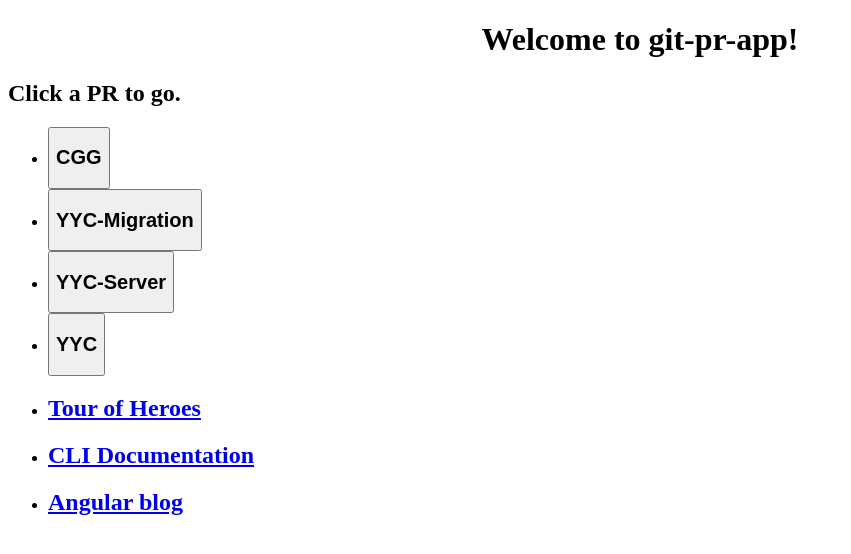
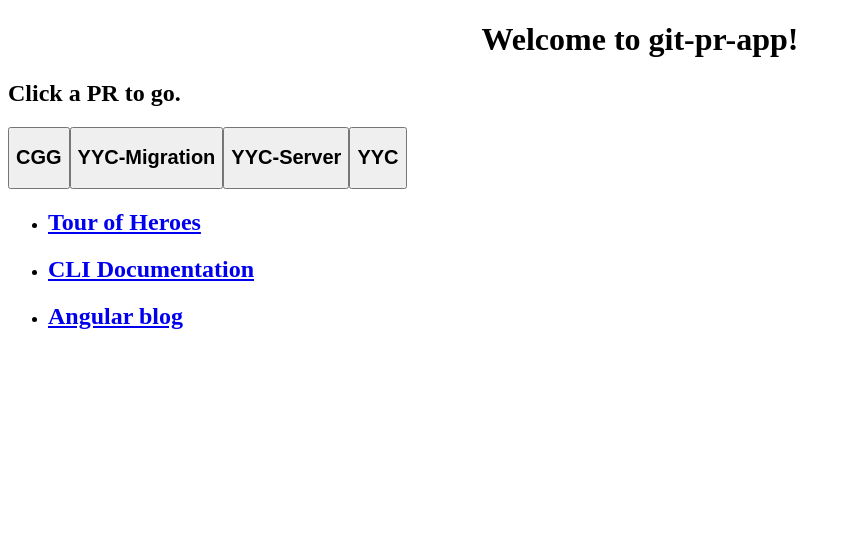
Before and after one commit to Methodician/git-pr-app, an Angular app: page / in a window 1280 px wide. Shown: the top 554 px of the page, without its empty margins (0-851 px from the left). Built offline with nearby package versions, Linux system fonts and the light colour scheme.

Commit message:
Got working with David's

```diff
--- a/package.json
+++ b/package.json
@@ -19,6 +19,7 @@
     "@angular/platform-browser": "~8.0.0",
     "@angular/platform-browser-dynamic": "~8.0.0",
     "@angular/router": "~8.0.0",
+    "pr-monitor": "^0.3.0",
     "rxjs": "~6.4.0",
     "tslib": "^1.9.0",
     "zone.js": "~0.9.1"
--- a/src/app/github.service.ts
+++ b/src/app/github.service.ts
@@ -1,22 +1,30 @@
 import { Injectable } from "@angular/core";
-import { HttpClient, HttpHeaders } from "@angular/common/http";
 import { environment as env } from "../environments/environment";
-import { retry } from "rxjs/operators";
+import * as prs from "pr-monitor";
 
 @Injectable({
   providedIn: "root"
 })
 export class GithubService {
   token = env.githubKey;
-  headers = new HttpHeaders({ Authorization: `token ${this.token}` });
 
-  constructor(private http: HttpClient) {}
+  getAllPulls = async () => {
+    const repos = env.repos.map(repo => repo.path);
+    console.log("repos", repos);
+    try {
+      const data = await prs(env.githubKey, repos, { count: false });
 
-  getRepoPulls = repo => {
-    return this.http
-      .get(this.pullsURLFromRepo(repo), { headers: this.headers })
-      .pipe(retry(3));
+      console.log(data);
+    } catch (error) {
+      console.error(error);
+    }
   };
+
+  // getRepoPulls = repo => {
+  //   return this.http
+  //     .get(this.pullsURLFromRepo(repo), { headers: this.headers })
+  //     .pipe(retry(3));
+  // };
 
   // HELPERS
   pullsURLFromRepo = repo => `https://api.github.com/repos/${repo}/pulls`;
--- a/src/app/pr-list/pr-list.component.html
+++ b/src/app/pr-list/pr-list.component.html
@@ -1,10 +1,10 @@
 <h2>Click a PR to go.</h2>
+<span>
+  <button *ngFor="let repo of repos" (click)="setRepo(repo)">
+    <h2>{{ repo.name }}</h2>
+  </button>
+</span>
 <ul>
-  <li *ngFor="let repo of repos">
-    <button (click)="setRepo(repo)">
-      <h2>{{ repo.name }}</h2>
-    </button>
-  </li>
   <li>
     <h2>
       <a target="_blank" rel="noopener" href="https://angular.io/tutorial"
--- a/src/app/pr-list/pr-list.component.ts
+++ b/src/app/pr-list/pr-list.component.ts
@@ -16,6 +16,6 @@
 
   setRepo = repo => {
     this.selectedRepo = repo.name;
-    this.gitSvc.getRepoPulls(repo.path).subscribe(res => console.log(res));
+    this.gitSvc.getAllPulls().then(res => console.log(res));
   };
 }
--- a/src/environments/environment.ts
+++ b/src/environments/environment.ts
@@ -4,7 +4,7 @@
 
 export const environment = {
   production: false,
-  githubKey: "60a7f004569bf97300e1245ec6e2c0724673dbb4",
+  githubKey: "cae9f49cda8c4d531336c814758e9dca5a1db0db",
   repos: [
     { name: "CGG", path: "alchemycodelab/caregiver-go" },
     { name: "YYC-Migration", path: "alchemycodelab/yoyo-migration-server" },
```
Also changed, not shown: 1 other file (tests, documents, lock files or other folders).
